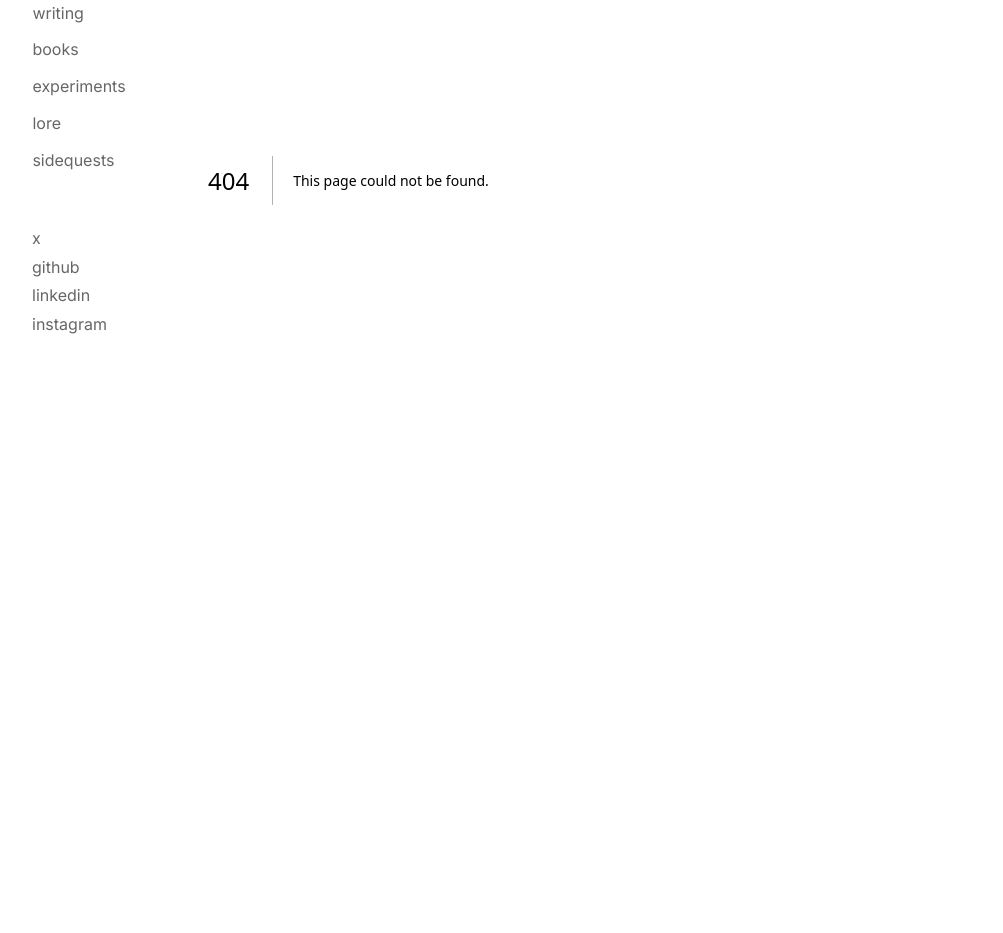
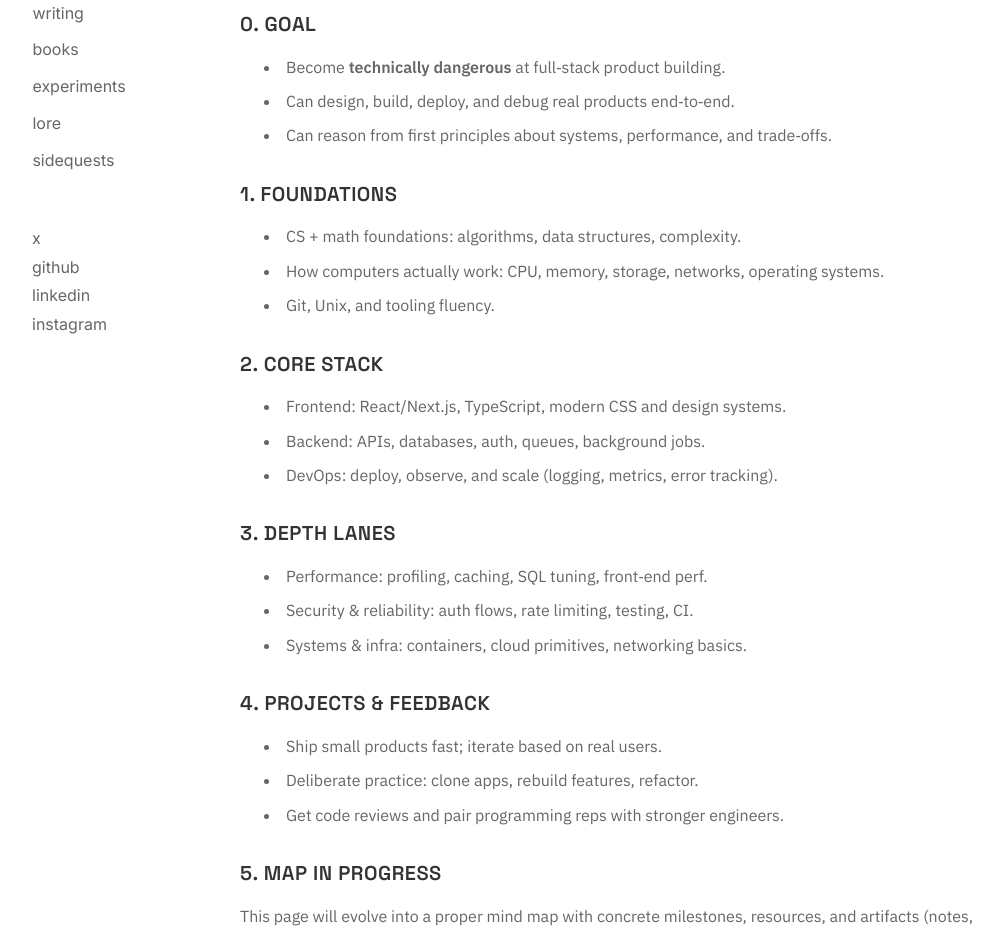
Before and after one commit to alexshibu1/alexshibu.com, a Next.js app: page /technical in a window 1280 px wide. Before the commit this address had no page. Shown: the part 220-1153 px from the top of the page, without its empty margins (48-1051 px from the left). Before the commit the page ends 800 px from the top, so only its background shows below. Built offline with nearby package versions, Linux system fonts and the light colour scheme.

Commit message:
a few new pages

```diff
--- a/app/books/BookCard.tsx
+++ b/app/books/BookCard.tsx
@@ -55,7 +55,7 @@ export function BookCard({ book }: { book: Book }) {
           </div>
 
           <div className="flex justify-start md:justify-end">
-            <RatingPillTypography ratingOutOf10={book.rating} ariaLabel={`${book.rating} out of 10`} />
+            <RatingPillTypography rating={book.rating} ariaLabel={`${book.rating} out of 5`} />
           </div>
         </div>
 
--- a/app/books/BookRatingDisplay.tsx
+++ b/app/books/BookRatingDisplay.tsx
@@ -1,32 +1,34 @@
 "use client";
 
-/** Convert rating out of 10 to display value out of 5 (0.5 steps). */
-export function getRating5(ratingOutOf10: number): {
+/** Normalize rating out of 5 to 0.5 steps and star display parts. */
+export function getRating5(rating: number): {
   full: number;
   hasHalf: boolean;
   value: number;
 } {
-  const value = Math.round((ratingOutOf10 / 10) * 5 * 2) / 2;
+  // Clamp between 0 and 5, then round to nearest 0.5
+  const clamped = Math.max(0, Math.min(5, rating));
+  const value = Math.round(clamped * 2) / 2;
   const full = Math.floor(value);
   const hasHalf = value % 1 !== 0;
   return { full, hasHalf, value };
 }
 
-type RatingDisplayProps = { ratingOutOf10: number; ariaLabel?: string };
+type RatingDisplayProps = { rating: number; ariaLabel?: string };
 
 /** Shared pill wrapper: same look for every rating option, font-medium throughout. */
 const PILL_CLASS =
   "inline-flex items-center justify-center gap-1.5 rounded-lg px-2.5 py-1 text-sm font-medium tabular-nums bg-gray-100 text-gray-800 border border-gray-200/80";
 
 /** Option 1: Stars inside pill — ★★★★½ */
-export function RatingStars({ ratingOutOf10, ariaLabel }: RatingDisplayProps) {
-  const { full, hasHalf } = getRating5(ratingOutOf10);
-  const label = ariaLabel ?? `${ratingOutOf10} out of 10`;
+export function RatingStars({ rating, ariaLabel }: RatingDisplayProps) {
+  const { full, hasHalf, value } = getRating5(rating);
+  const label = ariaLabel ?? `${value} out of 5`;
   return (
     <span
       className={PILL_CLASS}
       aria-label={label}
-      title={`${(ratingOutOf10 / 2).toFixed(1)} / 5`}
+      title={`${value} / 5`}
     >
       {Array.from({ length: 5 }, (_, i) => {
         if (i < full)
@@ -54,11 +56,11 @@ export function RatingStars({ ratingOutOf10, ariaLabel }: RatingDisplayProps) {
 
 /** Option 2: Pill + typography — "4.5 / 5" inside one pill, same font weight. */
 export function RatingPillTypography({
-  ratingOutOf10,
+  rating,
   ariaLabel,
 }: RatingDisplayProps) {
-  const { value } = getRating5(ratingOutOf10);
-  const label = ariaLabel ?? `${ratingOutOf10} out of 10`;
+  const { value } = getRating5(rating);
+  const label = ariaLabel ?? `${value} out of 5`;
   return (
     <span
       className={PILL_CLASS}
@@ -72,14 +74,14 @@ export function RatingPillTypography({
 }
 
 /** Option 3: Bar inside pill — segments + "/ 5" */
-export function RatingBar({ ratingOutOf10, ariaLabel }: RatingDisplayProps) {
-  const { full, hasHalf } = getRating5(ratingOutOf10);
-  const label = ariaLabel ?? `${ratingOutOf10} out of 10`;
+export function RatingBar({ rating, ariaLabel }: RatingDisplayProps) {
+  const { full, hasHalf, value } = getRating5(rating);
+  const label = ariaLabel ?? `${value} out of 5`;
   return (
     <span
       className={PILL_CLASS}
       aria-label={label}
-      title={`${(ratingOutOf10 / 2).toFixed(1)} / 5`}
+      title={`${value} / 5`}
     >
       <span className="inline-flex items-center gap-0.5">
         {Array.from({ length: 5 }, (_, i) => {
@@ -106,14 +108,14 @@ export function RatingBar({ ratingOutOf10, ariaLabel }: RatingDisplayProps) {
 }
 
 /** Option 4: Dots inside pill — ●●●●○ + "/ 5" */
-export function RatingDots({ ratingOutOf10, ariaLabel }: RatingDisplayProps) {
-  const { full, hasHalf } = getRating5(ratingOutOf10);
-  const label = ariaLabel ?? `${ratingOutOf10} out of 10`;
+export function RatingDots({ rating, ariaLabel }: RatingDisplayProps) {
+  const { full, hasHalf, value } = getRating5(rating);
+  const label = ariaLabel ?? `${value} out of 5`;
   return (
     <span
       className={PILL_CLASS}
       aria-label={label}
-      title={`${(ratingOutOf10 / 2).toFixed(1)} / 5`}
+      title={`${value} / 5`}
     >
       <span className="inline-flex items-center gap-1">
         {Array.from({ length: 5 }, (_, i) => {
--- a/app/books/[slug]/page.tsx
+++ b/app/books/[slug]/page.tsx
@@ -60,7 +60,7 @@ export default function BookReviewPage({
             <span className="tabular-nums">{formattedDate}</span>
           )}
           <span className="mx-2 text-gray-400">·</span>
-          <RatingPillTypography ratingOutOf10={book.rating} ariaLabel={`${book.rating} out of 10`} />
+          <RatingPillTypography rating={book.rating} ariaLabel={`${book.rating} out of 5`} />
         </p>
         <div className="mt-2 prose prose-gray max-w-none">
           <p className="text-base md:text-lg text-gray-700 leading-relaxed whitespace-pre-line">
--- a/app/books/books-data.ts
+++ b/app/books/books-data.ts
@@ -1,7 +1,7 @@
 export type Book = {
   title: string;
   author: string;
-  rating: number; // out of 10
+  rating: number; // out of 5
   dateRead: string; // month and year of finishing, use BOOK_DATE_FORMAT (e.g. "12.2025")
   /** Month and year started (MM.YYYY), optional. */
   dateStarted?: string;
@@ -30,7 +30,7 @@ export const books: Book[] = [
   {
     title: "Make Your Bed",
     author: "William H. McRaven",
-    rating: 7,
+    rating: 3.5,
     dateRead: "01.2026",
     notes: "make-your-bed-notes",
     slug: "make-your-bed",
@@ -43,7 +43,7 @@ export const books: Book[] = [
   {
     title: "Almanack of Naval Ravikant",
     author: "Eric Jorgenson",
-    rating: 10,
+    rating: 5,
     dateStarted: "11.2025",
     dateRead: "12.2025",
     notes: "naval-almanack-notes",
@@ -55,7 +55,7 @@ export const books: Book[] = [
   {
     title: "Will",
     author: "Will Smith",
-    rating: 6,
+    rating: 3,
     dateRead: "03.2025",
     slug: "will",
     isAudiobook: true,
@@ -67,7 +67,7 @@ export const books: Book[] = [
   {
     title: "The Ride of a Lifetime",
     author: "Robert Iger",
-    rating: 8.8,
+    rating: 4.4,
     dateRead: "03.2025",
     slug: "the-ride-of-a-lifetime",
     isAudiobook: true,
@@ -79,7 +79,7 @@ export const books: Book[] = [
   {
     title: "The War of Art",
     author: "Steven Pressfield",
-    rating: 10,
+    rating: 5,
     dateRead: "12.2025",
     notes: "war-of-art-notes",
     slug: "the-war-of-art",
@@ -90,7 +90,7 @@ export const books: Book[] = [
   {
     title: "The Third Door",
     author: "Alex Banayan",
-    rating: 8.3,
+    rating: 4.2,
     dateStarted: "01.2024",
     dateRead: "02.2024",
     notes: "the-third-door",
@@ -105,7 +105,7 @@ export const books: Book[] = [
   {
     title: "Why We Sleep",
     author: "Matthew Walker",
-    rating: 8,
+    rating: 3.5,
     dateStarted: "12.2023",
     dateRead: "01.2024",
     notes: "why-we-sleep",
@@ -120,7 +120,7 @@ export const books: Book[] = [
   {
     title: "What Successful People Do Before Breakfast",
     author: "Laura Vanderkam",
-    rating: 6.8,
+    rating: 3.4,
     dateRead: "01.2024",
     slug: "what-the-most-successful-people-do-before-breakfast",
     isAudiobook: true,
@@ -133,7 +133,7 @@ export const books: Book[] = [
   {
     title: "The 5 Second Rule",
     author: "Mel Robbins",
-    rating: 7.7,
+    rating: 3.9,
     dateRead: "01.2024",
     slug: "the-5-second-rule",
     isAudiobook: true,
@@ -146,7 +146,7 @@ export const books: Book[] = [
   {
     title: "Atomic Habits",
     author: "James Clear",
-    rating: 9,
+    rating: 4.5,
     dateRead: "11.2025",
     dateStarted: "03.2023",
     notes: "atomic-habits-notes",
--- /dev/null
+++ b/app/email/page.tsx
@@ -0,0 +1,31 @@
+"use client";
+
+import Link from "next/link";
+
+export default function EmailPage() {
+  return (
+    <main className="page-content">
+      <p className="mb-4">
+        <Link
+          href="/sidequests"
+          className="text-gray-500 hover:text-red-600 hover:underline transition-colors"
+        >
+          ← sidequests
+        </Link>
+      </p>
+
+      <h1 className="hero-heading" style={{ marginBottom: "0.5rem" }}>
+        email
+      </h1>
+      <p className="text-base text-gray-600 mb-4">
+        Best cold emails I&apos;ve tried and sent — and why they worked.
+      </p>
+
+      <p className="text-sm text-gray-700">
+        I&apos;ll add my favorite cold email templates and breakdowns here:
+        the exact messages I sent, the responses I got, and how I refine the
+        playbook over time.
+      </p>
+    </main>
+  );
+}
--- a/app/lore/page.tsx
+++ b/app/lore/page.tsx
@@ -289,6 +289,12 @@ const LORE: LoreItem[] = [
     date: "01.2025",
     line: "Cold plunge at Woodbine Beach, Toronto",
     more: "Jan 1st, 2025 — did a cold plunge with Jack.org at Woodbine Beach in Toronto.",
+  },
+  {
+    id: "3d-printing-2020-10",
+    date: "10.2020",
+    line: "Got into 3D printing",
+    more: "I used to 3D print a lot of things from the Toronto Public library. I would go to every workshop and learn modelling and Maya. I even got an embroidery certification.",
   },
   {
     id: "monitor-flip-2024",
--- a/app/sidequests/page.tsx
+++ b/app/sidequests/page.tsx
@@ -80,6 +80,52 @@ export default function SidequestsPage() {
             </span>
           </div>
         </Link>
+
+        <Link
+          href="/technical"
+          className="group block px-3 py-2 hover:bg-red-50/40 transition-colors"
+          style={{ textDecoration: "none" }}
+        >
+          <div className="flex items-center justify-between gap-2 transition-transform group-hover:translate-x-[1px]">
+            <div className="min-w-0">
+              <span className="text-base font-semibold text-gray-900 group-hover:text-red-700">
+                technical
+              </span>
+              <span className="ml-2 text-sm text-gray-500 truncate group-hover:text-gray-700">
+                Mapping my journey to becoming technically dangerous.
+              </span>
+            </div>
+            <span
+              className="text-xs text-gray-400 flex-shrink-0 transition-transform group-hover:translate-x-[1px] group-hover:text-red-500"
+              aria-hidden="true"
+            >
+              ↗
+            </span>
+          </div>
+        </Link>
+
+        <Link
+          href="/email"
+          className="group block px-3 py-2 hover:bg-red-50/40 transition-colors"
+          style={{ textDecoration: "none" }}
+        >
+          <div className="flex items-center justify-between gap-2 transition-transform group-hover:translate-x-[1px]">
+            <div className="min-w-0">
+              <span className="text-base font-semibold text-gray-900 group-hover:text-red-700">
+                email
+              </span>
+              <span className="ml-2 text-sm text-gray-500 truncate group-hover:text-gray-700">
+                Best cold emails I&apos;ve tried and sent.
+              </span>
+            </div>
+            <span
+              className="text-xs text-gray-400 flex-shrink-0 transition-transform group-hover:translate-x-[1px] group-hover:text-red-500"
+              aria-hidden="true"
+            >
+              ↗
+            </span>
+          </div>
+        </Link>
       </div>
     </main>
   );
--- /dev/null
+++ b/app/technical/page.tsx
@@ -0,0 +1,123 @@
+"use client";
+
+import Link from "next/link";
+
+export default function TechnicalPage() {
+  return (
+    <main className="page-content">
+      <h1 className="hero-heading" style={{ marginBottom: "0.5rem" }}>
+        technical
+      </h1>
+      <p className="text-base text-gray-600 mb-4">
+        Mind‑mapping how I become technically dangerous — from first principles
+        to shipping real products.
+      </p>
+
+      <div className="space-y-4 text-sm text-gray-700">
+        {/* 0. Goal */}
+        <section>
+          <h2 className="text-xs font-semibold uppercase tracking-wide text-gray-500 mb-1">
+            0. Goal
+          </h2>
+          <ul className="list-disc list-inside space-y-1">
+            <li>
+              Become{" "}
+              <span className="font-semibold">technically dangerous</span> at
+              full‑stack product building.
+            </li>
+            <li>
+              Can design, build, deploy, and debug real products end‑to‑end.
+            </li>
+            <li>
+              Can reason from first principles about systems, performance, and
+              trade‑offs.
+            </li>
+          </ul>
+        </section>
+
+        {/* 1. Foundations */}
+        <section>
+          <h2 className="text-xs font-semibold uppercase tracking-wide text-gray-500 mb-1">
+            1. Foundations
+          </h2>
+          <ul className="list-disc list-inside space-y-1">
+            <li>
+              CS + math foundations: algorithms, data structures, complexity.
+            </li>
+            <li>
+              How computers actually work: CPU, memory, storage, networks,
+              operating systems.
+            </li>
+            <li>Git, Unix, and tooling fluency.</li>
+          </ul>
+        </section>
+
+        {/* 2. Core stack */}
+        <section>
+          <h2 className="text-xs font-semibold uppercase tracking-wide text-gray-500 mb-1">
+            2. Core stack
+          </h2>
+          <ul className="list-disc list-inside space-y-1">
+            <li>
+              Frontend: React/Next.js, TypeScript, modern CSS and design
+              systems.
+            </li>
+            <li>Backend: APIs, databases, auth, queues, background jobs.</li>
+            <li>
+              DevOps: deploy, observe, and scale (logging, metrics, error
+              tracking).
+            </li>
+          </ul>
+        </section>
+
+        {/* 3. Depth lanes */}
+        <section>
+          <h2 className="text-xs font-semibold uppercase tracking-wide text-gray-500 mb-1">
+            3. Depth lanes
+          </h2>
+          <ul className="list-disc list-inside space-y-1">
+            <li>
+              Performance: profiling, caching, SQL tuning, front‑end perf.
+            </li>
+            <li>
+              Security & reliability: auth flows, rate limiting, testing, CI.
+            </li>
+            <li>
+              Systems & infra: containers, cloud primitives, networking basics.
+            </li>
+          </ul>
+        </section>
+
+        {/* 4. Projects & feedback */}
+        <section>
+          <h2 className="text-xs font-semibold uppercase tracking-wide text-gray-500 mb-1">
+            4. Projects & feedback
+          </h2>
+          <ul className="list-disc list-inside space-y-1">
+            <li>Ship small products fast; iterate based on real users.</li>
+            <li>
+              Deliberate practice: clone apps, rebuild features, refactor.
+            </li>
+            <li>
+              Get code reviews and pair programming reps with stronger
+              engineers.
+            </li>
+          </ul>
+        </section>
+
+        {/* 5. Map in progress */}
+        <section>
+          <h2 className="text-xs font-semibold uppercase tracking-wide text-gray-500 mb-1">
+            5. Map in progress
+          </h2>
+          <p>
+            This page will evolve into a proper mind map with concrete
+            milestones, resources, and artifacts (notes, repos, write‑ups) as I
+            go. For now, it&apos;s the backbone of how I&apos;m thinking about
+            becoming technically dangerous.
+          </p>
+        </section>
+      </div>
+    </main>
+  );
+}
```
